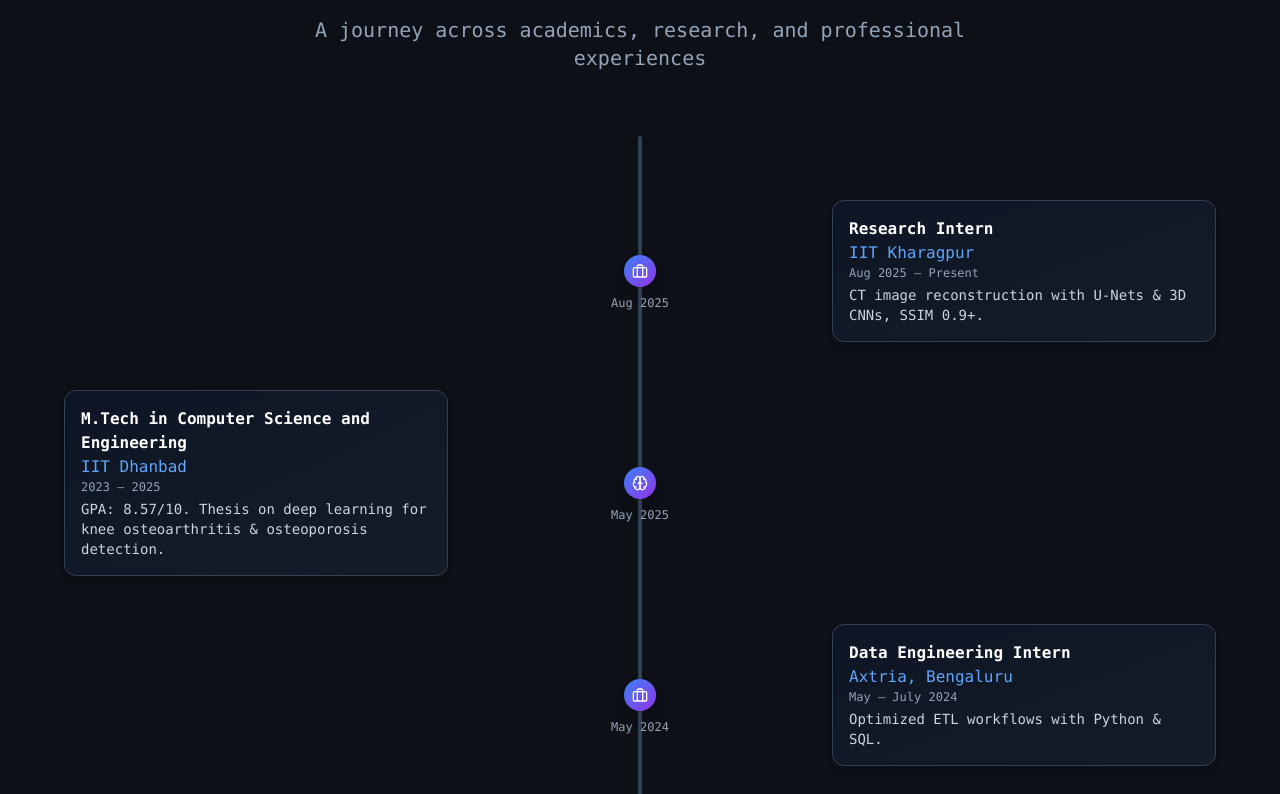
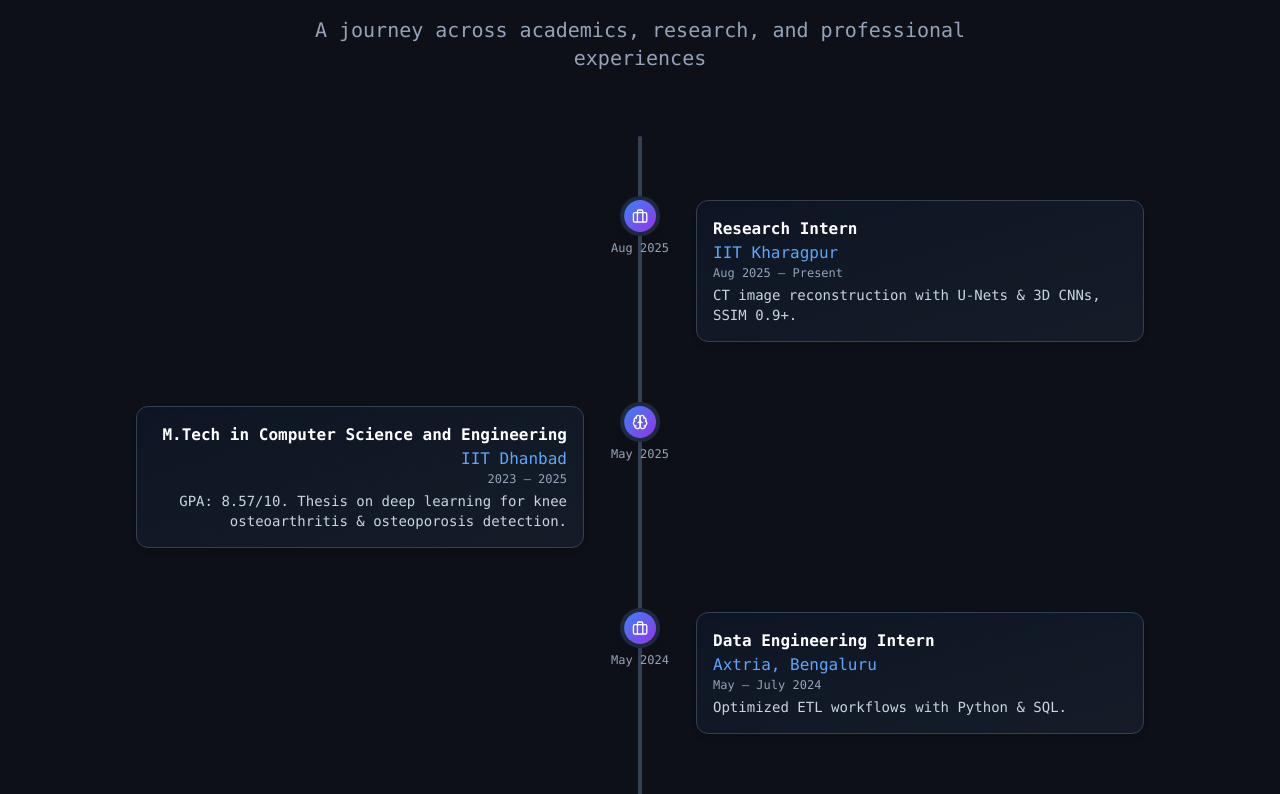
Before and after one commit to crimsonKn1ght/crimsonKn1ght, a React (Vite) app: page / in a window 1280 px wide. Shown: the part 920-1714 px from the top of the page. Built offline with nearby package versions, Linux system fonts and the light colour scheme.

Commit message:
improvements

```diff
--- a/src/Timeline.tsx
+++ b/src/Timeline.tsx
@@ -113,36 +113,54 @@
 
 const Timeline = () => {
   return (
-    <div className="relative max-w-6xl mx-auto py-16">
-      {/* Vertical line */}
-      <div className="absolute left-1/2 top-0 h-full w-1 bg-slate-700 rounded-full -translate-x-1/2"></div>
+    <div className="relative max-w-6xl mx-auto py-16 px-4">
+      {/* Vertical line - positioned left on mobile, center on desktop */}
+      <div className="absolute top-0 h-full w-1 bg-slate-700 rounded-full left-6 md:left-1/2 md:-translate-x-1/2"></div>
 
-      <div className="space-y-12"> {/* compact spacing */}
+      <div className="space-y-16">
         {events.map((item, index) => (
           <motion.div
             key={index}
-            initial={{ opacity: 0, x: item.side === "left" ? -60 : 60 }}
-            whileInView={{ opacity: 1, x: 0 }}
+            initial={{ opacity: 0, y: 50 }}
+            whileInView={{ opacity: 1, y: 0 }}
             transition={{ duration: 0.6, ease: "easeOut" }}
             viewport={{ once: true }}
-            className={`relative flex items-center w-full ${
-              item.side === "left" ? "justify-start pr-8" : "justify-end pl-8"
-            }`}
+            className="relative" // Each item is relative for the dot positioning
           >
-            {/* Dot + Year */}
-            <div className="absolute left-1/2 -translate-x-1/2 w-8 h-8 rounded-full bg-gradient-to-br from-blue-500 to-purple-600 flex items-center justify-center shadow-lg">
-              {item.icon}
-              <span className="absolute top-10 text-xs text-slate-400 whitespace-nowrap">
+            {/* Dot + Year - positioned on the line */}
+            <div className="absolute top-0 left-6 md:left-1/2 -translate-x-1/2 flex flex-col items-center">
+              <div className="w-8 h-8 rounded-full bg-gradient-to-br from-blue-500 to-purple-600 flex items-center justify-center shadow-lg ring-4 ring-slate-800">
+                {item.icon}
+              </div>
+              <p className="text-xs text-slate-400 mt-2 whitespace-nowrap">
                 {item.month ? `${item.month} ${item.year}` : item.year}
-              </span>
+              </p>
             </div>
 
-            {/* Card */}
-            <div className="bg-gradient-to-br from-slate-900/70 to-slate-800/50 backdrop-blur-sm border border-slate-700 rounded-xl p-4 max-w-sm shadow-md">
-              <h3 className="text-md font-bold text-white">{item.title}</h3>
-              <p className="text-blue-400 font-medium">{item.subtitle}</p>
-              <p className="text-xs text-slate-400">{item.date}</p>
-              <p className="text-slate-300 mt-1 text-sm">{item.details}</p>
+            {/* Card container - this handles the left/right logic and spacing */}
+            <div
+              className={`
+                w-full md:w-1/2
+                ${
+                  item.side === 'left'
+                    ? 'md:pr-14' // Space from the center line on desktop
+                    : 'md:pl-14 md:ml-auto' // Push to the right half and add space
+                }
+              `}
+            >
+              <div
+                className={`
+                  ml-14 md:ml-0 // Creates space from the line on mobile
+                  ${item.side === 'left' ? 'md:text-right' : 'md:text-left'}
+                `}
+              >
+                <div className="bg-gradient-to-br from-slate-900/70 to-slate-800/50 backdrop-blur-sm border border-slate-700 rounded-xl p-4 shadow-md inline-block max-w-md w-full">
+                  <h3 className="text-md font-bold text-white">{item.title}</h3>
+                  <p className="text-blue-400 font-medium">{item.subtitle}</p>
+                  <p className="text-xs text-slate-400">{item.date}</p>
+                  <p className="text-slate-300 mt-1 text-sm">{item.details}</p>
+                </div>
+              </div>
             </div>
           </motion.div>
         ))}
```
